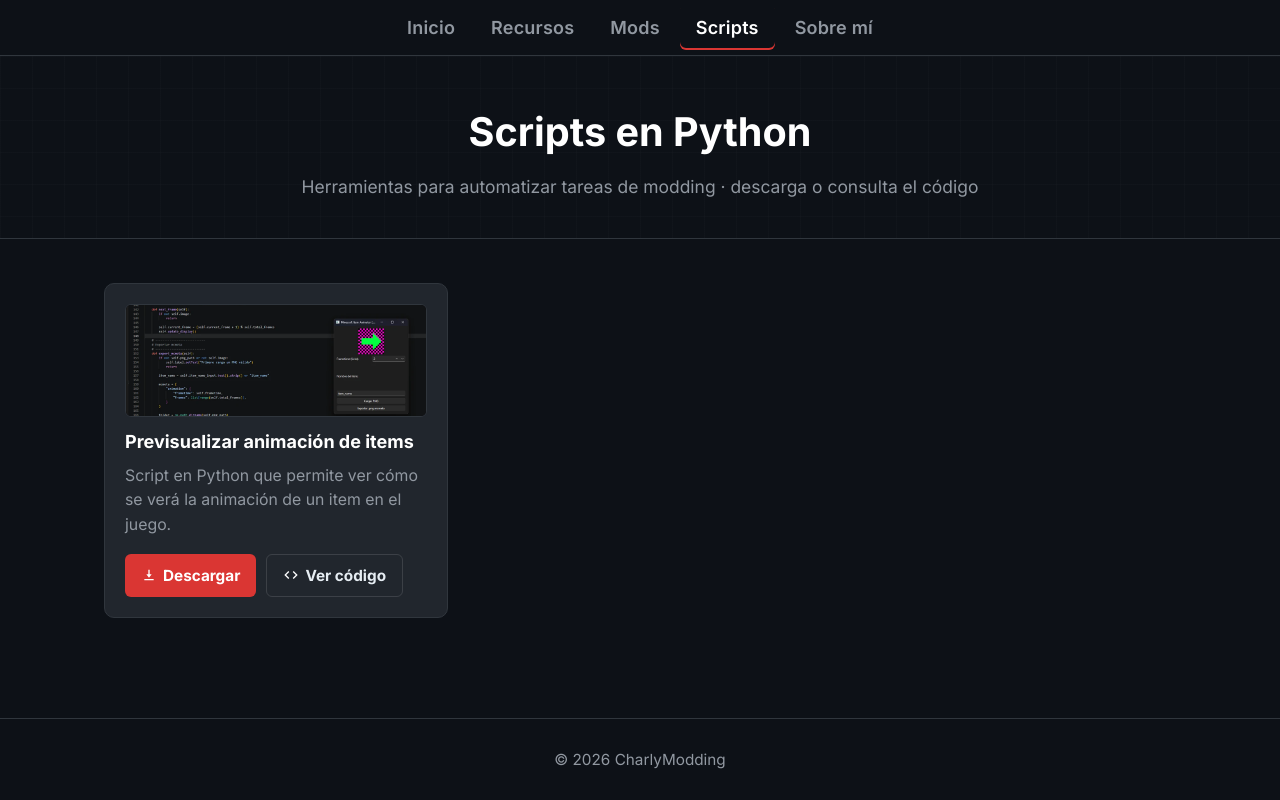
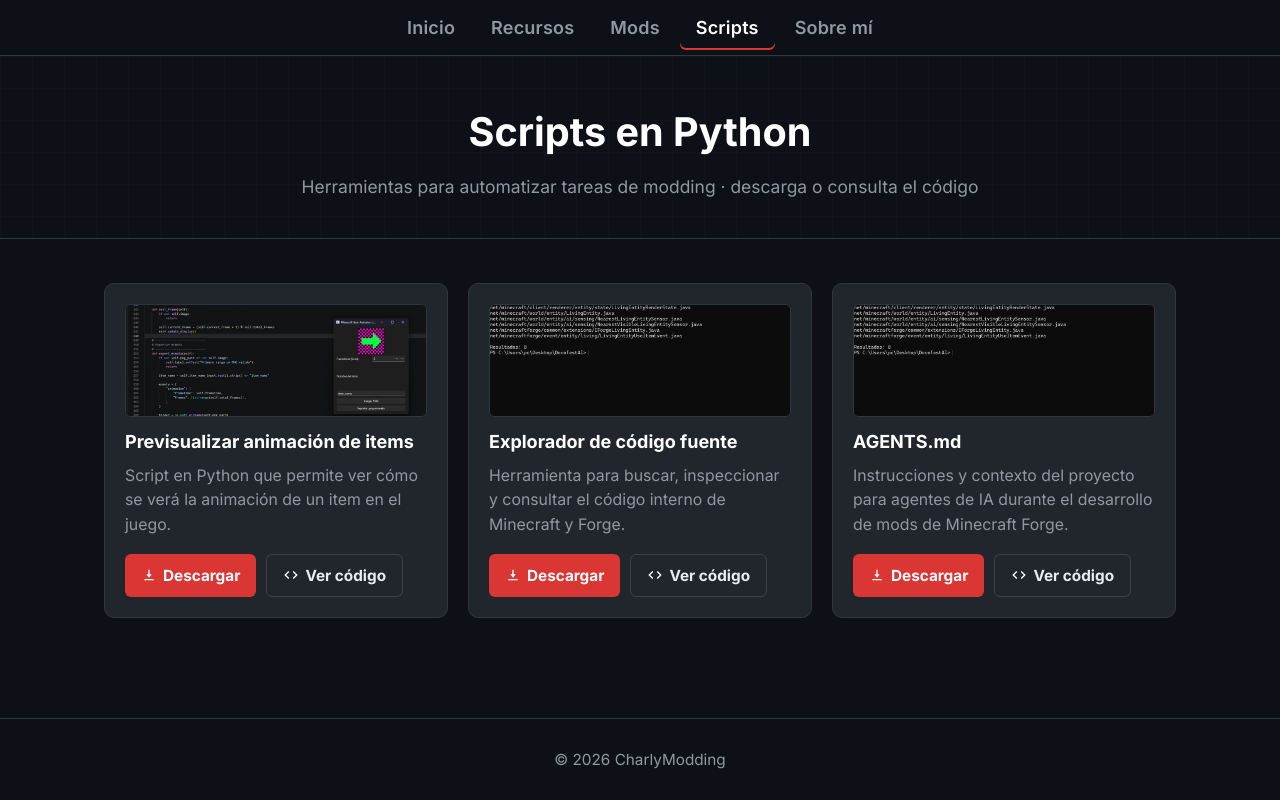
Before and after one commit to idarkcharly/idarkcharly.github.io, a plain HTML site: page scripts.html in a window 1280 px wide. Drawn offline with Linux system fonts and the light colour scheme.

Commit message:
Agrega scripts.html y actualiza contenido

```diff
--- a/assets/data/scripts.json
+++ b/assets/data/scripts.json
@@ -6,6 +6,20 @@
             "download_url": "https://raw.githubusercontent.com/idarkcharly/charlymodding-tools/main/item_animation_preview.py",
             "view_url": "https://github.com/idarkcharly/charlymodding-tools/blob/main/item_animation_preview.py",
             "image": "assets/img/python_code_001.webp"
+        },
+        {
+            "title": "Explorador de código fuente",
+            "description": "Herramienta para buscar, inspeccionar y consultar el código interno de Minecraft y Forge.",
+            "download_url": "https://raw.githubusercontent.com/idarkcharly/forge-mod-template-26.3/main/tools/forge_sources.py",
+            "view_url": "https://github.com/idarkcharly/forge-mod-template-26.3/blob/main/tools/forge_sources.py",
+            "image": "assets/img/python_code_002.webp"
+        },
+        {
+            "title": "AGENTS.md",
+            "description": "Instrucciones y contexto del proyecto para agentes de IA durante el desarrollo de mods de Minecraft Forge.",
+            "download_url": "https://raw.githubusercontent.com/idarkcharly/forge-mod-template-26.3/refs/heads/main/AGENTS.md",
+            "view_url": "https://github.com/idarkcharly/forge-mod-template-26.3/blob/main/AGENTS.md",
+            "image": "assets/img/python_code_002.webp"
         }
     ]
 }
```
Also changed, not shown: about.html (+1 -1 lines), scripts.html (+2 -1 lines), assets/img/python_code_002.webp (added).
